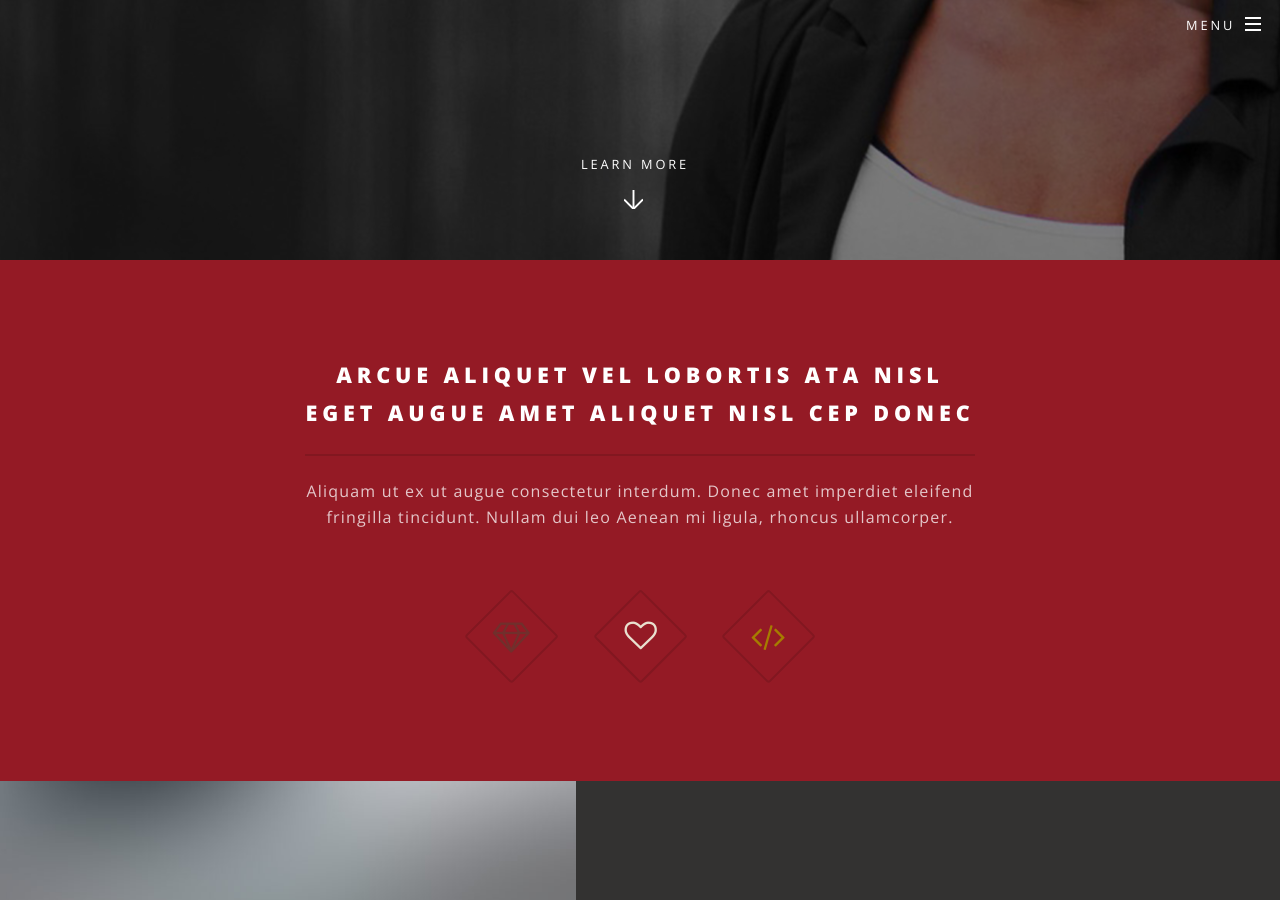
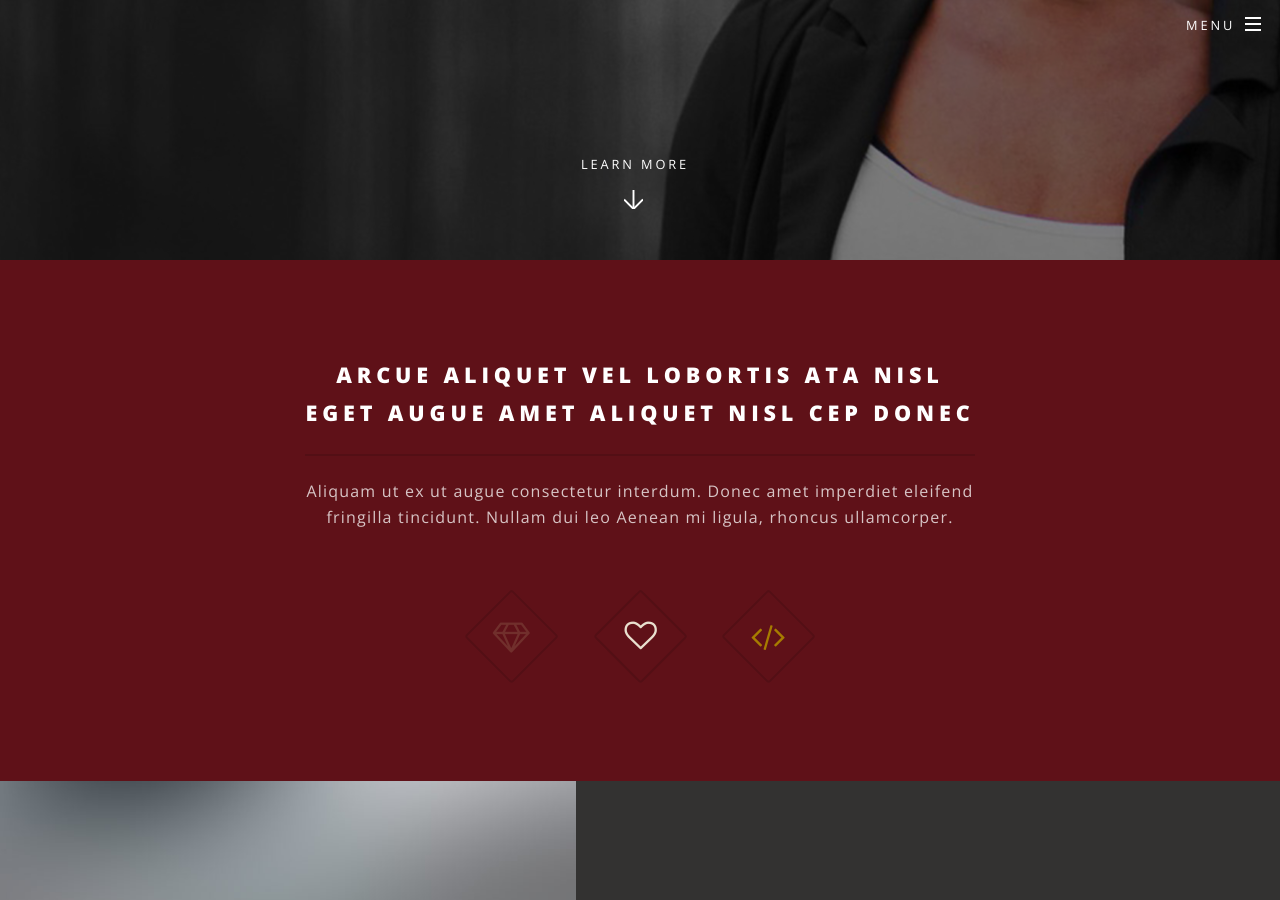
Before and after one commit to desimslaughter/desimslaughter.github.io, a Jekyll site: the page built from index.html, in a window 1280 px wide and 900 px high, scrolled down 640 px. Built offline with Jekyll 4.4.1, drawn with Linux system fonts in a browser that asks for light colours.

Commit message:
Update _vars.scss

```diff
--- a/_sass/libs/_vars.scss
+++ b/_sass/libs/_vars.scss
@@ -47,10 +47,10 @@
 		border2-bg:			rgba(144,144,144,0.5),
 
 		accent1: (
-			bg:				#941a25,
+			bg:				#5F1118,
 			fg-bold:		#ffffff,
-			fg:				mix(#941a25, #ffffff, 25%),
-			fg-light:		mix(#941a25, #ffffff, 40%),
+			fg:				mix(#5F1118, #ffffff, 25%),
+			fg-light:		mix(#5F1118, #ffffff, 40%),
 			border:			rgba(0,0,0,0.125),
 			border-bg:		rgba(255,255,255,0.075),
 			border2:		rgba(0,0,0,0.25),
```
